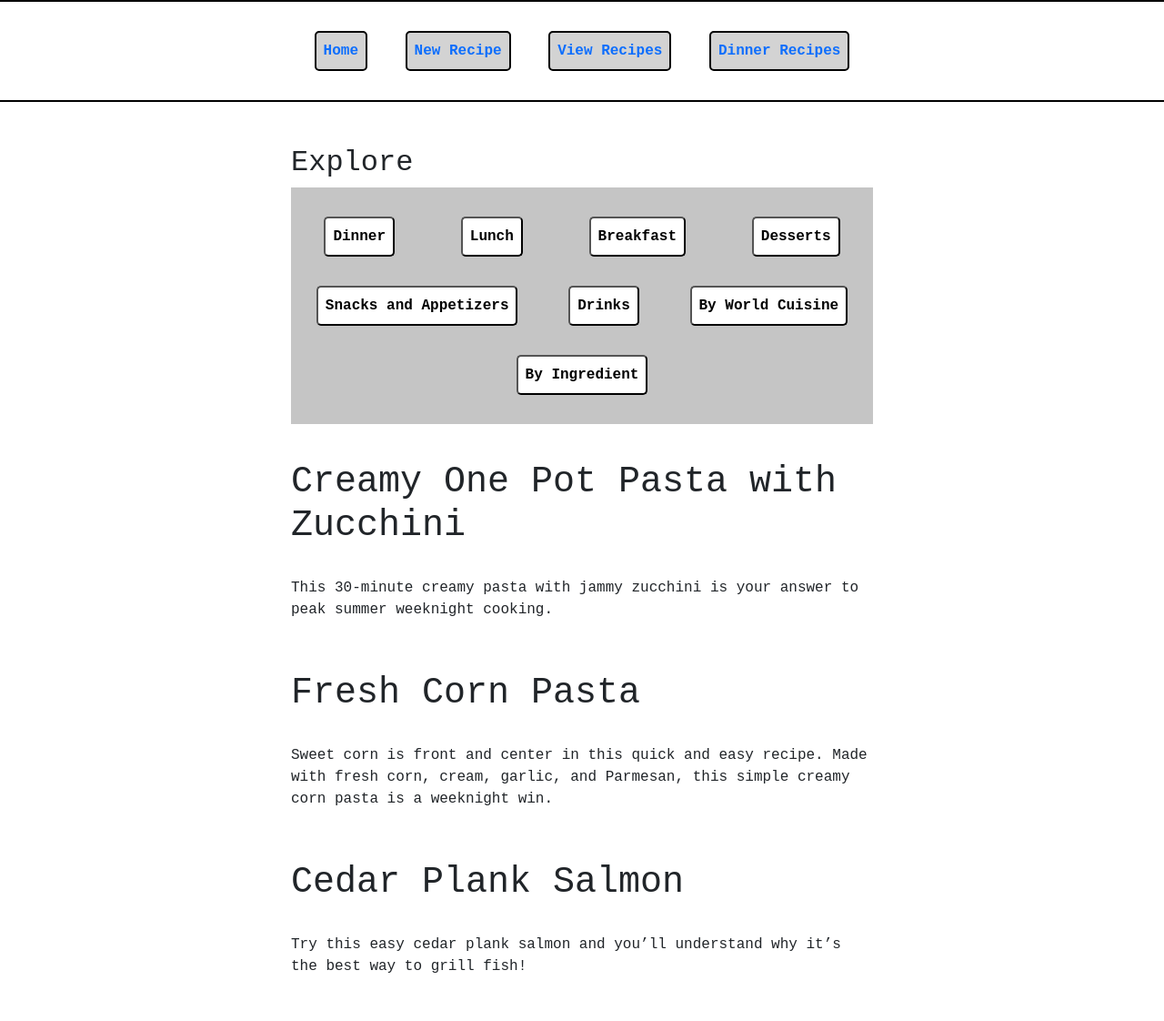
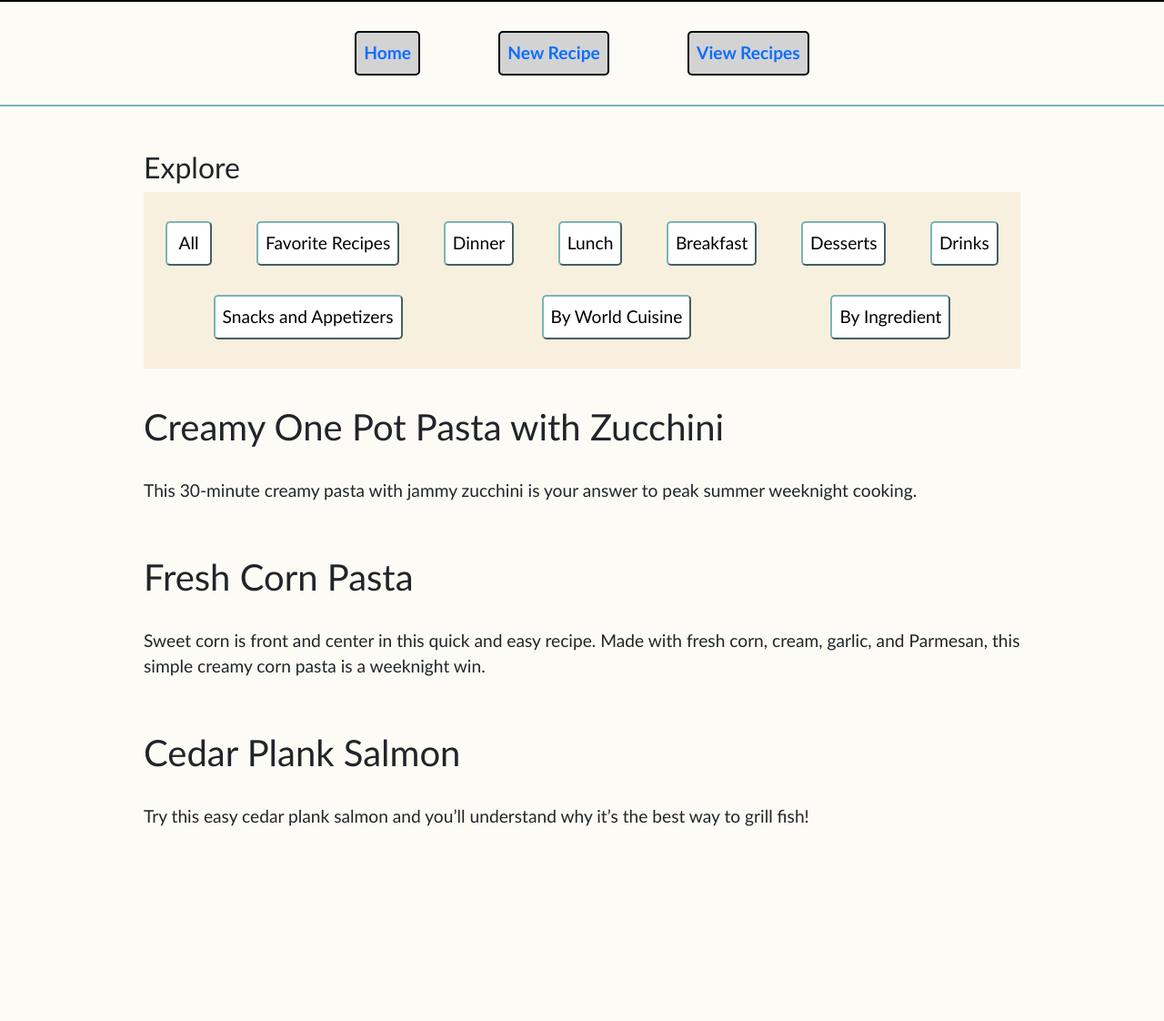
Before and after one commit to drumattic00/PHP-Projects, a PHP site: page /drink-recipes.php in a window 1280 px wide. Shown: the whole page at 91% size. After the commit the page ends 908 px from the top, so only its background shows below. Run offline with PHP 8.4, Linux system fonts and the light colour scheme; data comes from the database, SQL or seed files in the repository.

Commit message:
recipe explorer and theme revisions

```diff
--- a/Recipe App/css/style.css
+++ b/Recipe App/css/style.css
@@ -1,3 +1,13 @@
+:root {
+    --bg-main: #F8F0DF;
+    --bg-scnd: #fdfbf6;
+    --color-primary: #0a5c61;
+    --color-scnd: #79B4B7;
+    --color-thr: ;
+    --color-four: ;
+
+}
+
 * {
     box-sizing: border-box;
     margin: 0;
@@ -5,8 +15,10 @@
 }
 
 body {
-    font-family: 'Courier New', Courier, monospace;
+    font-family: 'Gill Sans', 'Gill Sans MT', Calibri, 'Trebuchet MS', sans-serif;
+    font-size: 1.2rem;
     width: 100vw;
+    background: var(--bg-scnd);
     display: flex;
     flex-direction: column;
     Align-items: center;
@@ -18,7 +30,7 @@
     display: flex;
     justify-content: center;
     border-top: 2px solid black;
-    border-bottom: 2px solid black;
+    border-bottom: 2px solid var(--color-scnd);
     margin-bottom: 3rem;
 }
 
@@ -49,7 +61,8 @@
     justify-content: space-evenly;
     row-gap: 1.5rem;
     margin-bottom: 2rem;
-    width: 90vw;
+    padding: 0 30px;
+    /* width: 90vw; */
 }
 
 h1 {
@@ -91,7 +104,7 @@
     display: flex;
     flex-direction: column;
     justify-content: space-evenly;
-    border-left: 2px solid #868686a7;
+    border-left: 2px solid var(--color-primary);
     border-radius: 2px;
     row-gap: 1rem;
     width: 100%;
@@ -108,6 +121,10 @@
 #gallery>img {
     height: 45px;
     width: 75px;
+}
+
+#blurb {
+    margin-top: 1rem;
 }
 
 #selected_categories {
@@ -144,7 +161,7 @@
     display: flex;
     flex-flow: row wrap;
     justify-content: space-around;
-    background: #c5c5c5;
+    background: var(--bg-main);
     padding: 2rem 1rem;
     gap: 2rem;
 }
@@ -153,30 +170,87 @@
     padding: .5rem;
     border-radius: 5px;
     background: white;
-    font-weight: 600;
+    font-weight: 500;
+    border-color: var(--color-scnd);
 }
 
-@media only screen and (min-width: 768px) {
-    body {
-        /* background: red; */
-    }
-
-    .wrapper {
-        width: 75%;
-    }
+.child-links:hover {
+    background-color: var(--color-scnd);
+    color: var(--bg-scnd);
+    border-color: var(--color-primary);
 }
 
-@media only screen and (min-width: 1024px) {
+.card_container {
+    display: flex;
+    flex-flow: row wrap;
+    justify-content: space-evenly;
+    gap: 2rem;
+    width: 100%;
+    background-color: var(--bg-scnd);
+}
+
+.card-link {
+    display: flex;
+    flex-flow: row nowrap;
+    width: 48%;
+}
+
+.card {
+    padding-bottom: 3rem;
+    border: none;
+    border-radius: 0;
+}
+
+.card:hover {
+    top: 0;
+    transform: translate(-2px, -2px);
+    box-shadow: 5px 5px 0 var(--color-scnd);
+}
+
+.card-title {
+    font-family: 'Times New Roman', Times, serif;
+    /* font-weight: 600; */
+    font-size: 1.5rem;
+}
+
+.card-timer {
+    position: absolute;
+    bottom: 1rem;
+    left: 1rem;
+}
+
+
+@media only screen and (min-width: 1040px) {
     body {
         /* background: silver; */
     }
 
     .wrapper {
+        width: 80%;
+    }
+
+    #meal-img {
         width: 60%;
+    }
+
+    #meal-info {
+        width: 30%;
+    }
+
+    .recipe-info {
+        width: 60%;
+    }
+
+    #blurb {
+        margin-top: 3rem;
+    }
+
+    .card_container {
+        justify-content: space-between;
     }
 }
 
-@media only screen and (min-width: 1280px) {
+@media only screen and (min-width: 1200px) {
     body {
         /* background: lightseagreen; */
     }
@@ -186,8 +260,8 @@
     }
 
     .wrapper {
-        width: 50%;
-        justify-content: flex-start;
+        /* width: 60%; */
+        /* justify-content: center; */
     }
 
     #meal-img {
@@ -202,7 +276,13 @@
         order: 3;
     }
 
+    .card_container {}
+
+    .card-link {
+        width: 30%;
+    }
+
     .recipe-info {
-        width: 40rem;
+        /* width: 40rem; */
     }
 }
--- a/Recipe App/inc/functions.inc.php
+++ b/Recipe App/inc/functions.inc.php
@@ -26,4 +26,21 @@
         echo "<option id='ctg_$id' value='$id'>$category</option>";
     }
 }
+
+function recipeCard($recipe) {
+    $meal_id = $recipe['meal_id'];
+    $recipe_name = $recipe['recipe_name'];
+    $descript = $recipe['descript'];
+    $total_time = $recipe['total_time'];
+    $img_url = $recipe['img_url'];
+    echo "<a class='card-link' href='index.php?meal_id=$meal_id'>";
+    echo "<div class='card'>";
+    echo "<img src='$img_url' class='card-img-top' alt='image of $recipe_name'>";
+    echo "<div class='card-body'>";
+    echo "<span class='card-title'>$recipe_name</span>";
+    echo "<span class='card-timer'><img src='https://img.icons8.com/ios/50/000000/time--v1.png' style='width:25px;'/>&nbsp;$total_time</span>";
+    echo "</div>";
+    echo "</div>";
+    // echo "</a>";
+}
 ?>
--- a/Recipe App/inc/nav.inc.php
+++ b/Recipe App/inc/nav.inc.php
@@ -3,6 +3,5 @@
         <a href="index.php">Home</a>
         <a href="newrecipe.php">New Recipe</a>
         <a href="recipes.php">View Recipes</a>
-        <a href="dinner-recipes.php">Dinner Recipes</a>
     </div>
 </nav>
--- a/Recipe App/inc/recipe-explorer.inc.php
+++ b/Recipe App/inc/recipe-explorer.inc.php
@@ -1,12 +1,14 @@
 <div class="recipes-wrapper">
     <h2>Explore</h2>
     <div class="childlinks-container">
+        <a href="recipes.php"><button class="child-links">&nbsp;All&nbsp;</button></a>
+        <a href="favorite-recipes.php"><button class="child-links">Favorite Recipes</button></a>
         <a href="dinner-recipes.php"><button class="child-links">Dinner</button></a>
         <a href="lunch-recipes.php"><button class="child-links">Lunch</button></a>
         <a href="breakfast-recipes.php"><button class="child-links">Breakfast</button></a>
         <a href="dessert-recipes.php"><button class="child-links">Desserts</button></a>
+        <a href="drink-recipes.php"><button class="child-links">Drinks</button></a>
         <a href="snacks-and-appetizer-recipes.php"><button class="child-links">Snacks and Appetizers</button></a>
-        <a href="drink-recipes.php"><button class="child-links">Drinks</button></a>
         <a href="world-cuisine-recipes.php"><button class="child-links">By World Cuisine</button></a>
         <a href="recipes-by-ingredient.php"><button class="child-links">By Ingredient</button></a>
     </div>
--- a/Recipe App/index.php
+++ b/Recipe App/index.php
@@ -1,14 +1,12 @@
 <?php
+$title="Recipe Page";
 
-$title="Recipe Page";
 if($_GET){
     $meal_id = htmlspecialchars($_GET['meal_id']);
 } else {
     $meal_id = 28;
 }
 require_once('inc/header.inc.php');
-?>
-    <?php
 require_once('inc/dbconnect.inc.php');
 require('inc/functions.inc.php');
 
```
Also changed, not shown: Recipe App/dinner-recipes.php (+3 -5 lines), Recipe App/notes/notes.txt (+3 -5 lines), Recipe App/recipes.php (+15 -0 lines). Lines whose indentation alone changed are shown as unchanged.
